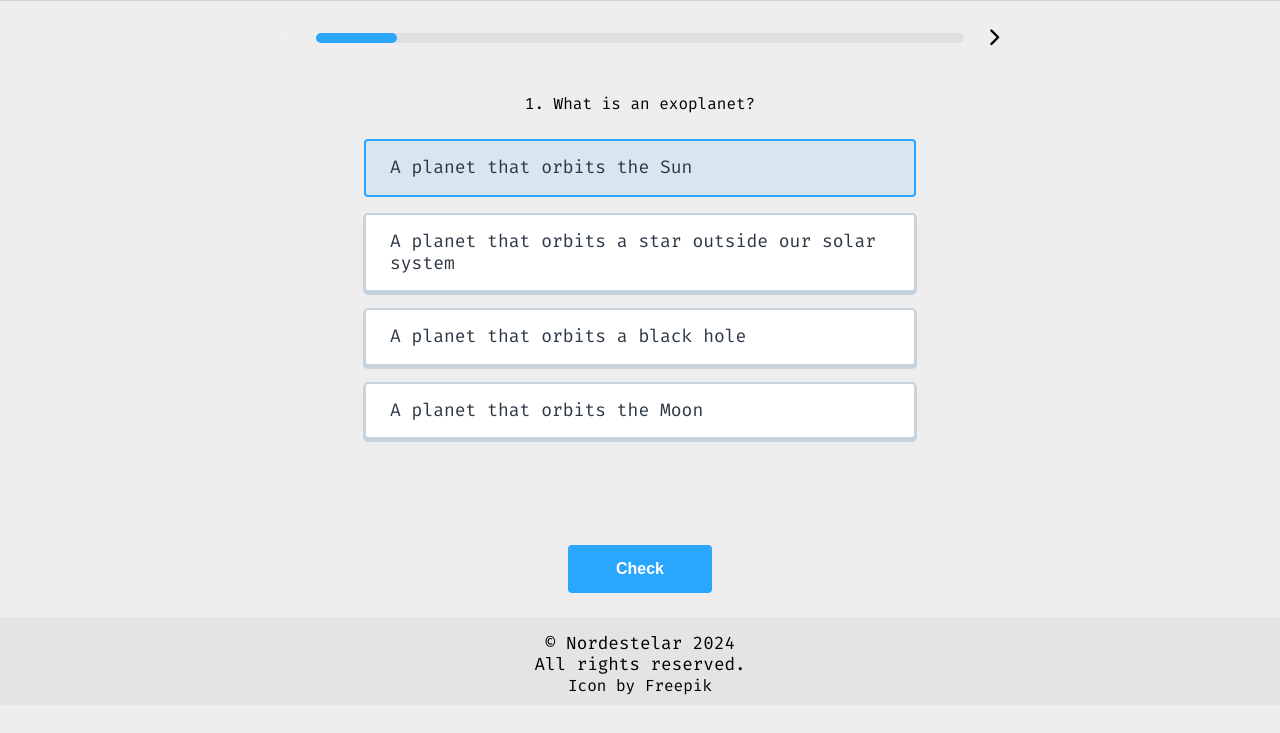
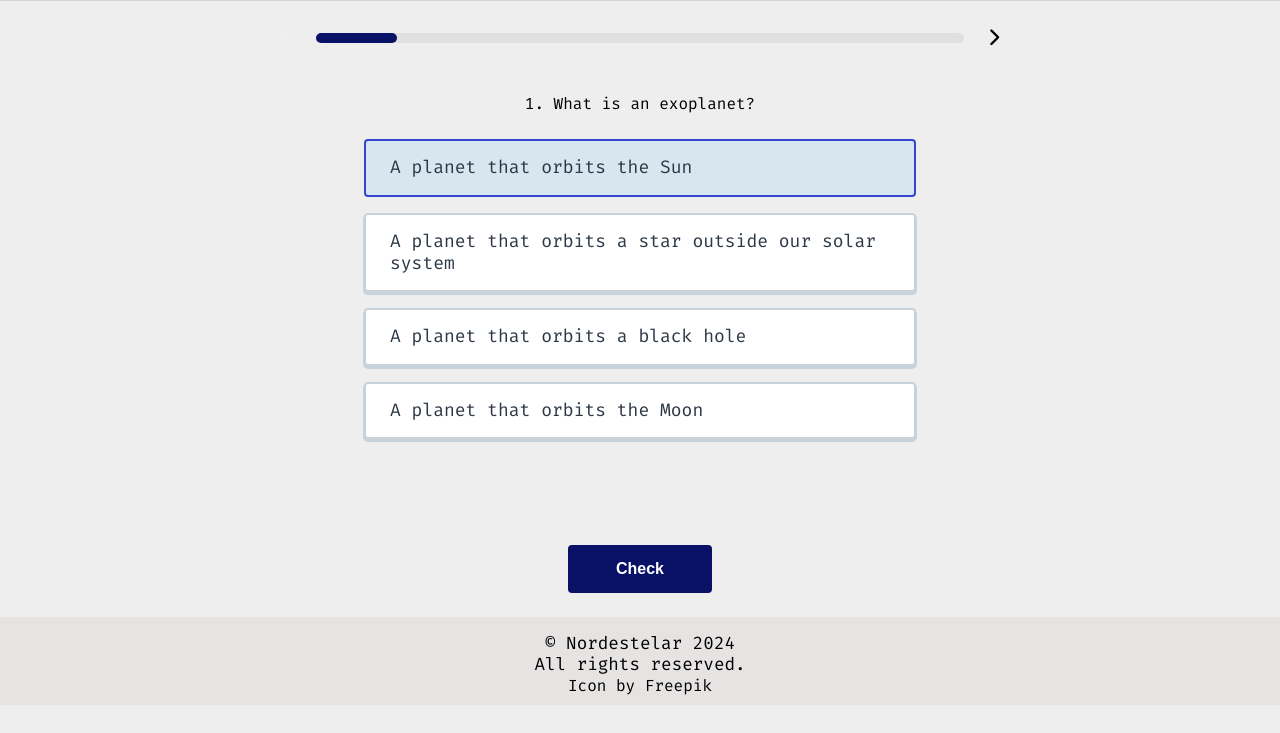
Before and after one commit to leonardojgm/explorer, a plain HTML site: page view/quiz.html in a window 1280 px wide. Both pictures are taken after a click on the element "A planet that orbits the Sun". Shown: the part 95-828 px from the top of the page. Drawn offline with Linux system fonts and the light colour scheme.

Commit message:
Update quiz.css

```diff
--- a/css/quiz.css
+++ b/css/quiz.css
@@ -38,7 +38,7 @@
 }
 
 .progress-bar {
-  background-color: #2AA7FD;
+  background-color: #081166;
   width: 0%;
   height: 100%;
   border-radius: 14px;
@@ -96,7 +96,7 @@
 
 .option.selected {
   background: rgba(20, 158, 242, .1);
-  border-color: #2AA7FD;
+  border-color: #3746d0;
   box-shadow: none;
 }
 
@@ -161,7 +161,7 @@
 }
 
 button#check-answer.active {
-  background-color: #2AA7FD;
+  background-color: #081166;
   color: white;
   cursor: pointer;
 }
@@ -194,7 +194,7 @@ button#check-answer.wrong {
 }
 
 #initial-screen {
-  background-color: #165DD0;
+  background-color: #081166;
   font-size: 16px;
   line-height: 1;
   letter-spacing: 0;
```
